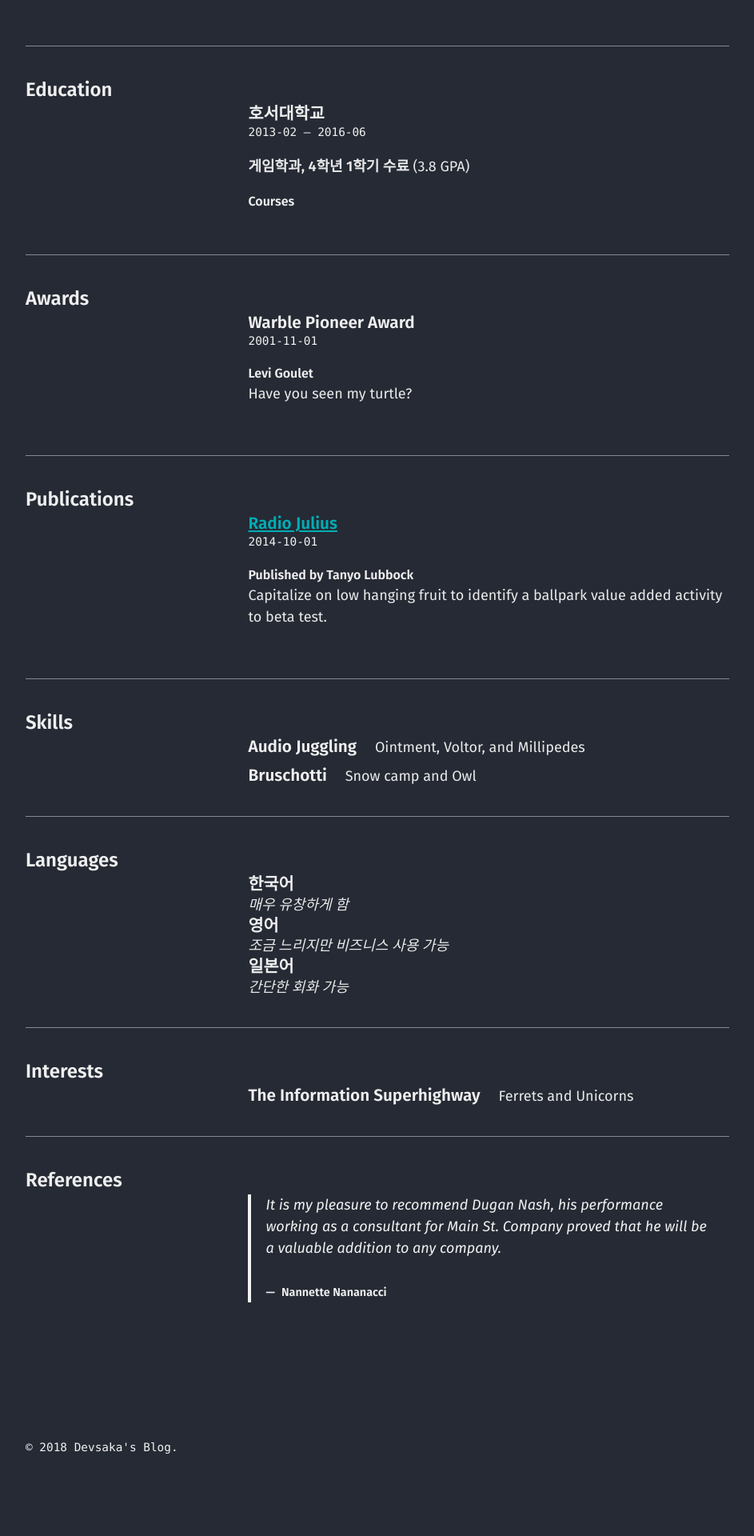
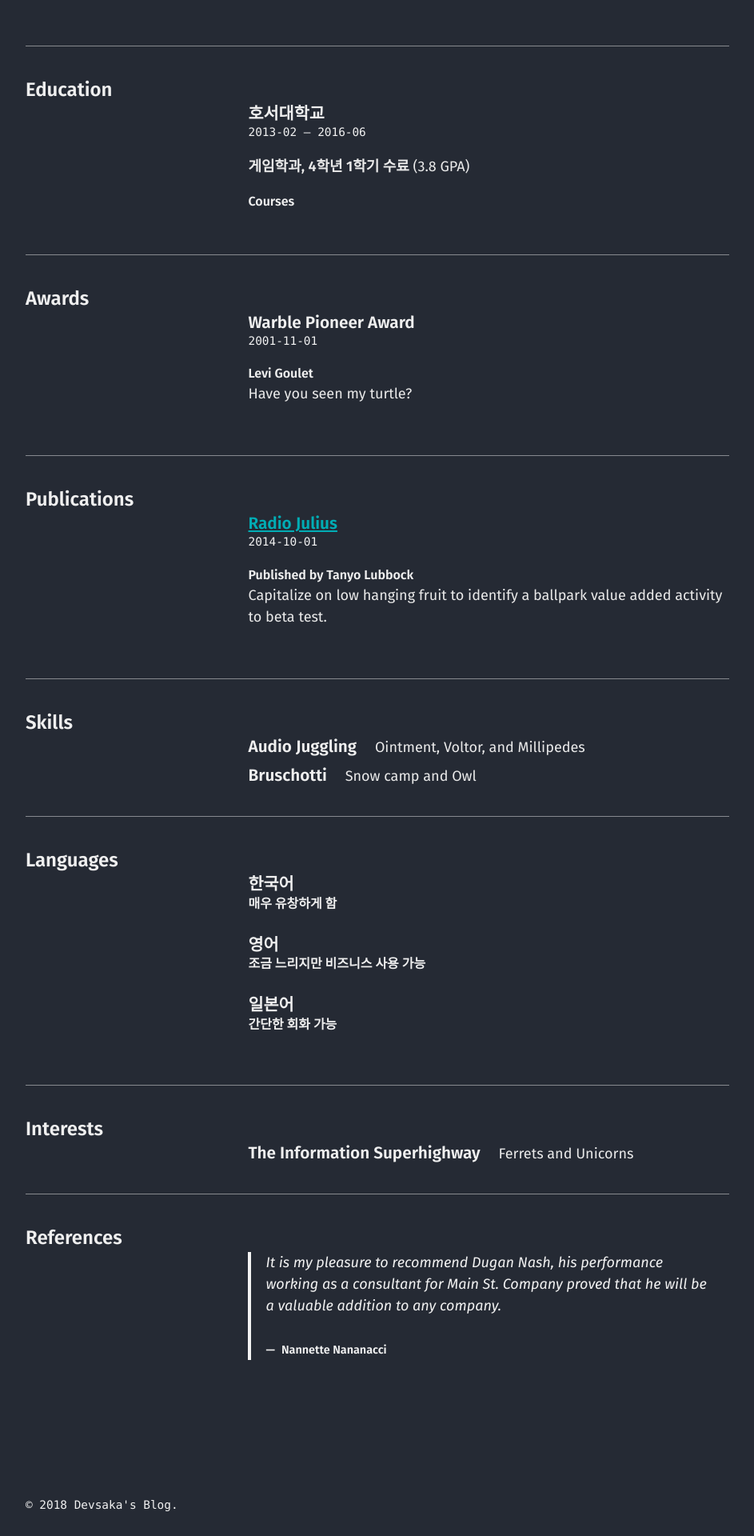
Before and after one commit to mmistakes/jekyll-theme-basically-basic, a Jekyll site: the page built from cv.md, in a window 1280 px wide. Shown: the part 1784-3704 px from the top of the page at 80% size, without its empty margins (40-983 px from the left). Built offline with Jekyll 4.4.1, drawn with Linux system fonts in a browser that asks for light colours; before the commit the page ends 3632 px from its top, so only the background shows below that.

Commit message:
Update _includes/cv/languages.html

```diff
--- a/_includes/cv/languages.html
+++ b/_includes/cv/languages.html
@@ -11,7 +11,7 @@
         {% endif %}
         {% if l.fluency %}
           <div class="fluency">
-            <em>{{ l.fluency }}</em>
+            <h5>{{ l.fluency }}</h5>
           </div>
         {% endif %}
       {% endfor %}
```
